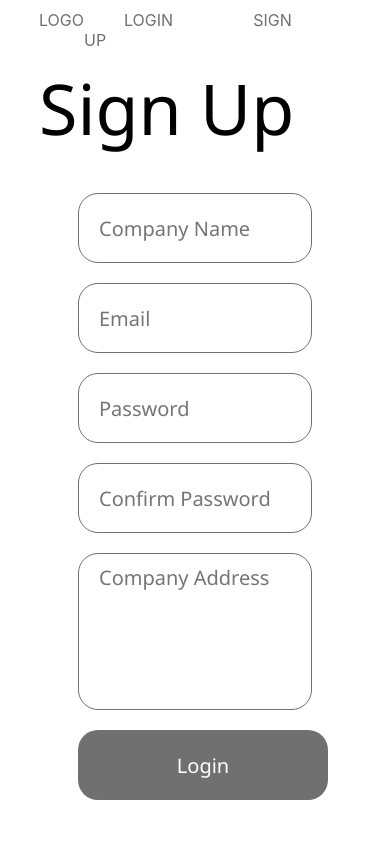
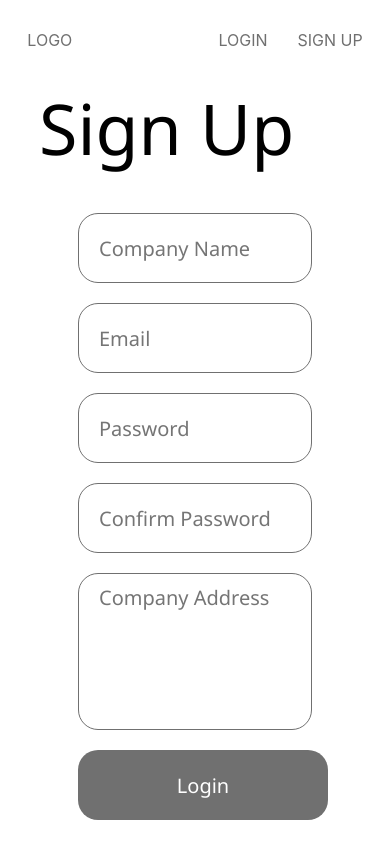
Before and after one commit to kiishi-0/Print-Order, a React (Create React App) app: page / in a window 390 px wide. Built offline with nearby package versions, Linux system fonts and the light colour scheme.

Commit message:
I edited the 2 nav bars and corrected the responsiveness n the submit button in the sign up page, Im still having issues with the media query for the 2nd nav

```diff
--- a/src/Components/Nav1/Nav1.css
+++ b/src/Components/Nav1/Nav1.css
@@ -5,22 +5,26 @@ a{
 nav{
     width: 90%;
     display: flex;
-    padding: 10px 5%;
     font-family: Poppins, -apple-system, BlinkMacSystemFont, 'Segoe UI', Roboto, Oxygen, Ubuntu, Cantarell, 'Open Sans', 'Helvetica Neue', sans-serif;
 
 }
 .nav1{
     width: 90%;
     display: flex;
-    padding: 10px 5%;
+    padding: 30px 2% 10px 2%;
+
     font-family: Poppins, -apple-system, BlinkMacSystemFont, 'Segoe UI', Roboto, Oxygen, Ubuntu, Cantarell, 'Open Sans', 'Helvetica Neue', sans-serif;
     border-bottom: 2px solid #707070;
 }
 .nav1 .logo{
     flex: 10;
 }
-.nav1 a:not(.logo){
+.nav1 a:not(.logo), .nav2 a{
     text-decoration: none;
-    padding: 10px 30px;
-    margin: 0 10px;
+    margin-left: 70px;
 }
+@media only screen and (max-width: 1024px) {
+    .nav1 a:not(.logo){
+        margin-left: 30px;
+    }
+}
--- a/src/Components/Nav2/Nav2.js
+++ b/src/Components/Nav2/Nav2.js
@@ -12,8 +12,8 @@ class Nav2 extends React.Component{
                 </button>
                 <div class="burger-div">
                     <a href="#">HOME</a>
-                    <a href="#">ABOUT US</a>
-                    <a href="#">CONTACT US</a>
+                    <a href="#">ABOUT</a>
+                    <a href="#">CONTACTS</a>
                 </div>
             </nav>
         )
--- a/src/Components/SignUpForm/SignUpForm.css
+++ b/src/Components/SignUpForm/SignUpForm.css
@@ -7,10 +7,12 @@ header{
 }
 .nav1{
     border: 0;
+    margin-bottom: 20px;
 }
 .login-section section{
     display: flex;
     flex-direction: column;
+    /* background-color: red; */
 }
 .login-section section h1{
     width: 100%;
@@ -70,3 +72,9 @@ header{
     background-color: #8f8f8f;
 
 }
+
+@media only screen and (max-width: 375px) {
+    .login-section section form input[type="submit"]{
+        width: 75%;
+    }
+}
--- a/src/Components/SignUpForm/SignUpForm.js
+++ b/src/Components/SignUpForm/SignUpForm.js
@@ -1,5 +1,6 @@
 import React from 'react';
 import Nav1 from '../Nav1/Nav1';
+// import Nav2 from '../Nav2/Nav2';
 import './SignUpForm.css';
 
 class SignUpForm extends React.Component{
@@ -9,6 +10,7 @@ class SignUpForm extends React.Component{
          <main class="login-section">
             <header>
                 <Nav1 />
+                {/* <Nav2 /> */}
             </header>
             <section>
                 <h1>Sign Up</h1>
```
Also changed, not shown: src/Components/Nav2/Nav2.css (+10 -5 lines).
